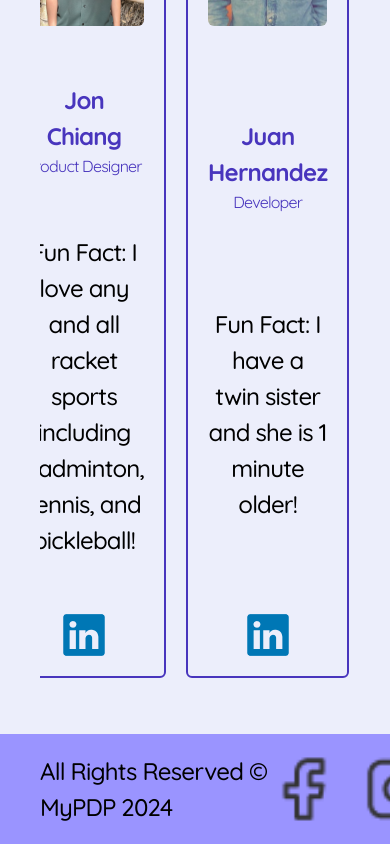
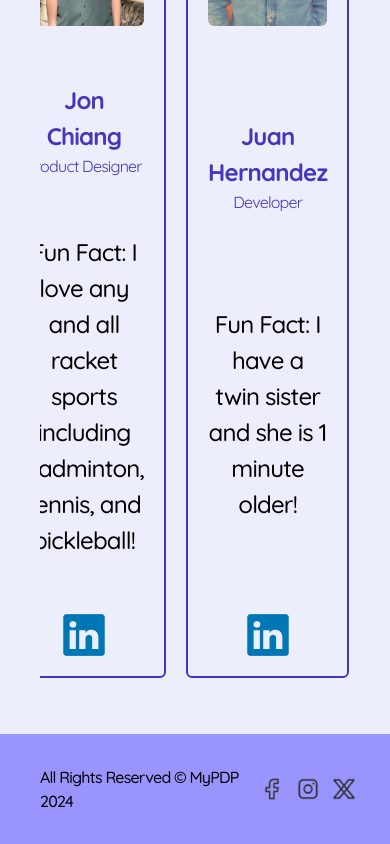
Before and after one commit to britzky/career-coach, a React (Vite) app in the folder frontend/career-coach/: page / in a window 390 px wide. Shown: the part 3822-4666 px from the top of the page. Built offline with nearby package versions, Linux system fonts and the light colour scheme.

Commit message:
Made footer mobile responsive

```diff
--- a/frontend/career-coach/src/components/Footer/Footer.tsx
+++ b/frontend/career-coach/src/components/Footer/Footer.tsx
@@ -5,14 +5,14 @@ import x from '../../assets/images/x.png'
 export const Footer = () => {
   return (
     <footer className="flex items-center bg-footer h-[110px] w-full mt-auto">
-        <div className="flex justify-between w-full mx-10 font-medium text-sm">
+        <div className="flex justify-between items-center w-full mx-10 font-medium text-xxs lg:text-sm">
             <div>
                 <p>All Rights Reserved © MyPDP 2024</p>
             </div>
-            <div className="flex gap-5">
-                <img src={facebook} alt="facebook" />
-                <img src={instagram} alt="instagram" />
-                <img src={x} alt="x" />
+            <div className="flex justify-between gap-3 lg:gap-5">
+                <img src={facebook} alt="facebook" className="h-6 w-6 lg:h-auto lg:h-auto lg:w-auto" />
+                <img src={instagram} alt="instagram" className="h-6 w-6 lg:h-auto lg:w-auto" />
+                <img src={x} alt="x" className="h-6 w-6 lg:h-auto lg:w-auto" />
             </div>
         </div>
     </footer>
```
